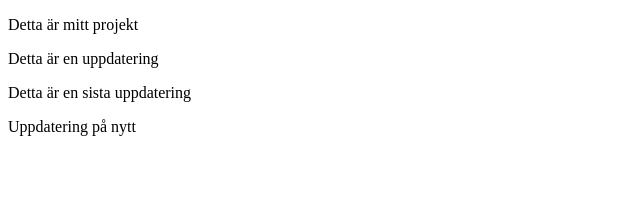
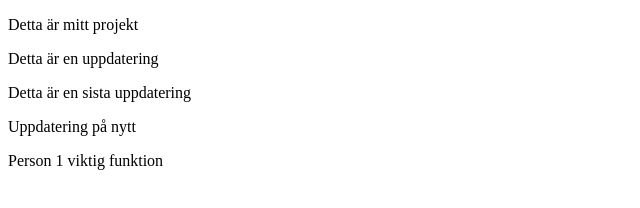
Before and after one commit to Tarek-Dali/GritJWS23, a plain HTML site: page index.html in a window 1280 px wide. Shown: the whole page, without its empty margins (0-640 px from the left). Drawn offline with Linux system fonts and the light colour scheme.

Commit message:
Viktig funktion User 1

```diff
--- a/index.html
+++ b/index.html
@@ -13,5 +13,7 @@
     <p>Detta är en sista uppdatering</p>
 
     <p>Uppdatering på nytt</p>
+
+    <p>Person 1 viktig funktion</p>
 </body>
 </html>
```
